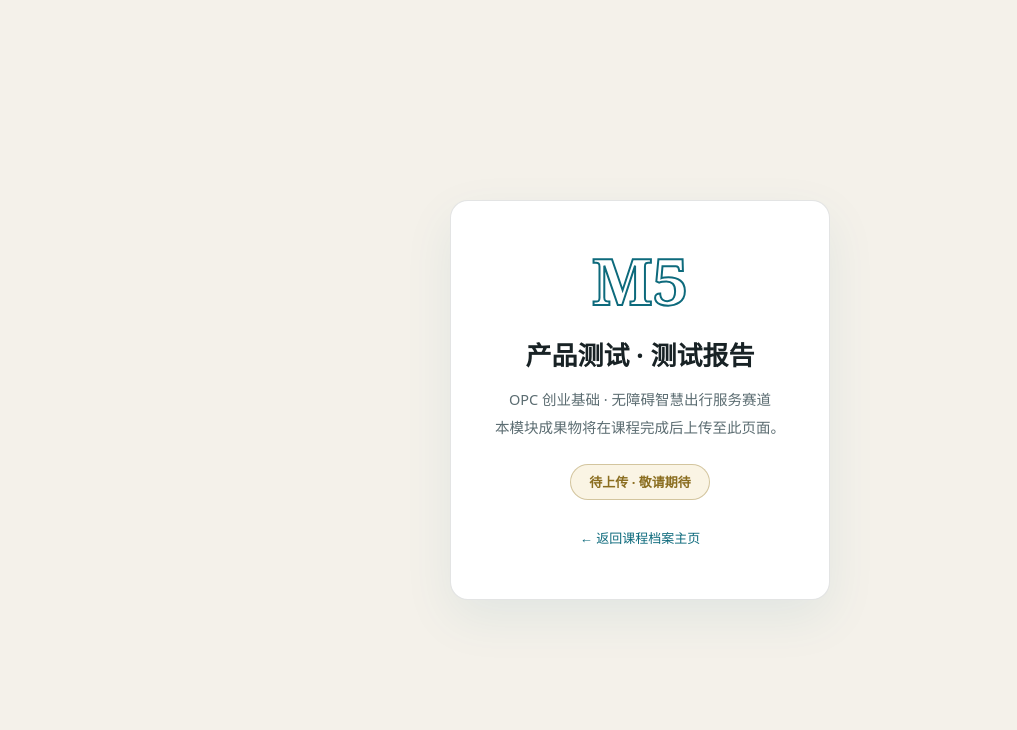
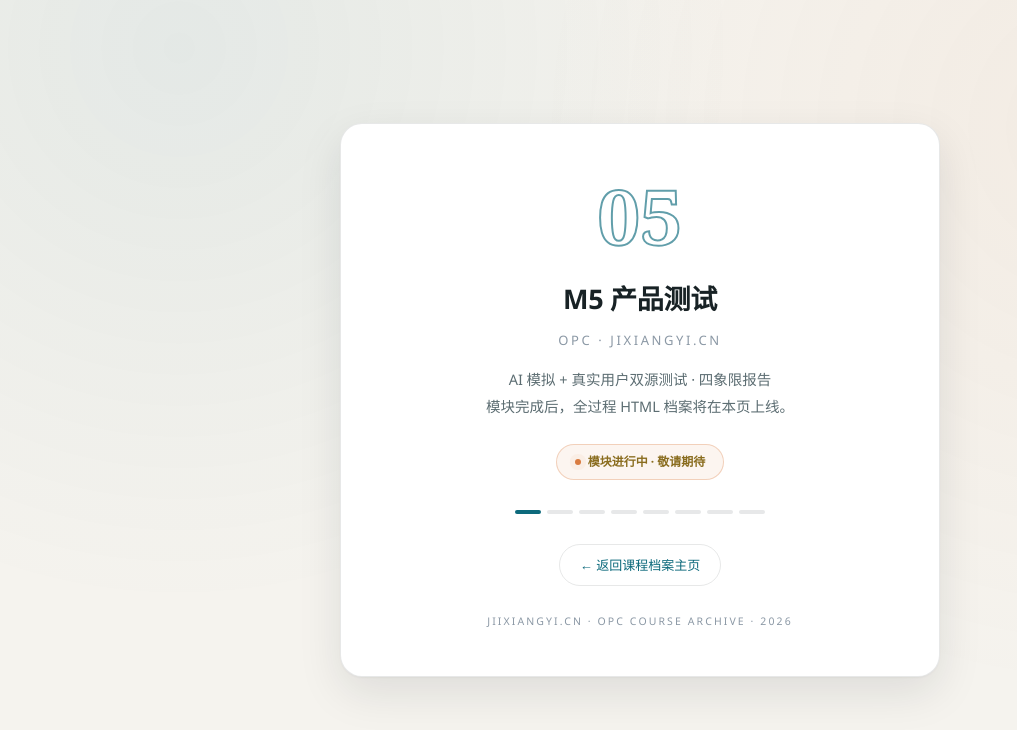
Before and after one commit to jixiangyi666-source/opc-course-archive, a plain HTML site: page m5/index.html in a window 1280 px wide. Shown: the whole page, without its empty margins (0-1017 px from the left). Drawn offline with Linux system fonts and the light colour scheme.

Commit message:
redesign: light premium UI

```diff
--- a/m5/index.html
+++ b/m5/index.html
@@ -1,20 +1,40 @@
 <!doctype html>
-<html lang="zh-CN"><head><meta charset="utf-8"><meta name="viewport" content="width=device-width, initial-scale=1">
-<title>OPC M5 · 产品测试 · 测试报告</title>
+<html lang="zh-CN">
+<head>
+<meta charset="utf-8">
+<meta name="viewport" content="width=device-width, initial-scale=1, viewport-fit=cover">
+<title>OPC 05 · M5 产品测试 | 无障碍智慧出行服务</title>
 <style>
-:root{--bg:#f4f1ea;--card:#fff;--ink:#182225;--dim:#5c6d72;--accent:#0d6a7c;--accent-2:#d97b3f;--line:rgba(24,34,37,.12)}
-*{margin:0;padding:0;box-sizing:border-box}body{background:var(--bg);color:var(--ink);font-family:"Microsoft YaHei","PingFang SC",system-ui,sans-serif;line-height:1.9;min-height:100vh;display:flex;align-items:center;justify-content:center}
-.box{max-width:560px;margin:24px;background:var(--card);border:1px solid var(--line);border-radius:18px;padding:48px 44px;text-align:center;box-shadow:0 18px 50px rgba(13,106,124,.08)}
-.no{font-family:Georgia,serif;font-size:64px;font-weight:900;color:transparent;-webkit-text-stroke:2px var(--accent);line-height:1}
-h1{font-size:26px;font-weight:900;margin:18px 0 6px}
-p{color:var(--dim);font-size:14.5px}
-.tag{display:inline-block;margin-top:22px;font-size:13px;font-weight:700;color:#8a6d1f;background:rgba(217,179,74,.15);border:1px solid rgba(138,109,31,.35);border-radius:999px;padding:5px 18px}
-a{color:var(--accent);text-decoration:none}
-.back{display:block;margin-top:26px;font-size:13px}
-</style></head><body><div class="box">
-<div class="no">M5</div>
-<h1>产品测试 · 测试报告</h1>
-<p>OPC 创业基础 · 无障碍智慧出行服务赛道<br>本模块成果物将在课程完成后上传至此页面。</p>
-<div class="tag">待上传 · 敬请期待</div>
-<a class="back" href="/">&#8592; 返回课程档案主页</a>
+:root{
+  --bg:#f5f3ee; --card:#fff; --ink:#182225; --dim:#5c6d72; --faint:#8b98a5;
+  --accent:#0d6a7c; --accent-2:#d97b3f; --line:rgba(24,34,37,.10);
+  --shadow:0 1px 2px rgba(24,34,37,.04),0 16px 44px rgba(24,34,37,.10);
+}
+*{margin:0;padding:0;box-sizing:border-box}
+body{background:var(--bg);color:var(--ink);font-family:"PingFang SC","Microsoft YaHei","Segoe UI",system-ui,sans-serif;line-height:1.85;min-height:100vh;display:flex;align-items:center;justify-content:center;position:relative;overflow:hidden}
+body::before{content:"";position:fixed;inset:0;pointer-events:none;background:radial-gradient(circle at 14% 6%,rgba(13,106,124,.07),transparent 42%),radial-gradient(circle at 86% 16%,rgba(217,123,63,.06),transparent 44%)}
+.box{position:relative;max-width:600px;width:calc(100% - 48px);margin:24px;background:var(--card);border:1px solid var(--line);border-radius:22px;padding:54px 50px 44px;text-align:center;box-shadow:var(--shadow)}
+.no{font-family:Georgia,serif;font-size:76px;font-weight:900;line-height:1;color:transparent;-webkit-text-stroke:2px rgba(13,106,124,.65)}
+h1{font-size:27px;font-weight:900;margin:20px 0 4px;letter-spacing:-.01em}
+.sub{font-size:13px;color:var(--faint);letter-spacing:.2em;margin-bottom:14px}
+p{color:var(--dim);font-size:14.5px;margin-top:10px}
+.tag{display:inline-flex;align-items:center;gap:7px;margin-top:24px;font-size:12px;font-weight:700;color:#8a6d1f;background:rgba(217,123,63,.08);border:1px solid rgba(217,123,63,.3);border-radius:999px;padding:6px 18px}
+.tag i{width:6px;height:6px;border-radius:50%;background:#d97b3f;animation:pulse 2.2s infinite}
+@keyframes pulse{0%,100%{box-shadow:0 0 0 0 rgba(217,123,63,.4)}50%{box-shadow:0 0 0 6px rgba(217,123,63,0)}}
+.progress{margin-top:30px;display:flex;justify-content:center;gap:6px}
+.progress span{width:26px;height:4px;border-radius:99px;background:rgba(24,34,37,.1)}
+.progress span.on{background:var(--accent)}
+a.back{display:inline-block;margin-top:30px;font-size:13px;color:var(--accent);text-decoration:none;border:1px solid var(--line);border-radius:999px;padding:8px 20px;transition:border-color .3s}
+a.back:hover{border-color:var(--accent)}
+.foot{margin-top:26px;font-size:10.5px;color:var(--faint);letter-spacing:.2em}
+</style></head>
+<body><div class="box">
+<div class="no">05</div>
+<h1>M5 产品测试</h1>
+<div class="sub">OPC · JIXIANGYI.CN</div>
+<p>AI 模拟 + 真实用户双源测试 · 四象限报告<br>模块完成后，全过程 HTML 档案将在本页上线。</p>
+<div class="tag"><i></i>模块进行中 · 敬请期待</div>
+<div class="progress"><span class="on"></span><span></span><span></span><span></span><span></span><span></span><span></span><span></span></div>
+<a class="back" href="https://www.jixiangyi.cn">← 返回课程档案主页</a>
+<div class="foot">JIIXIANGYI.CN · OPC COURSE ARCHIVE · 2026</div>
 </div></body></html>
```
